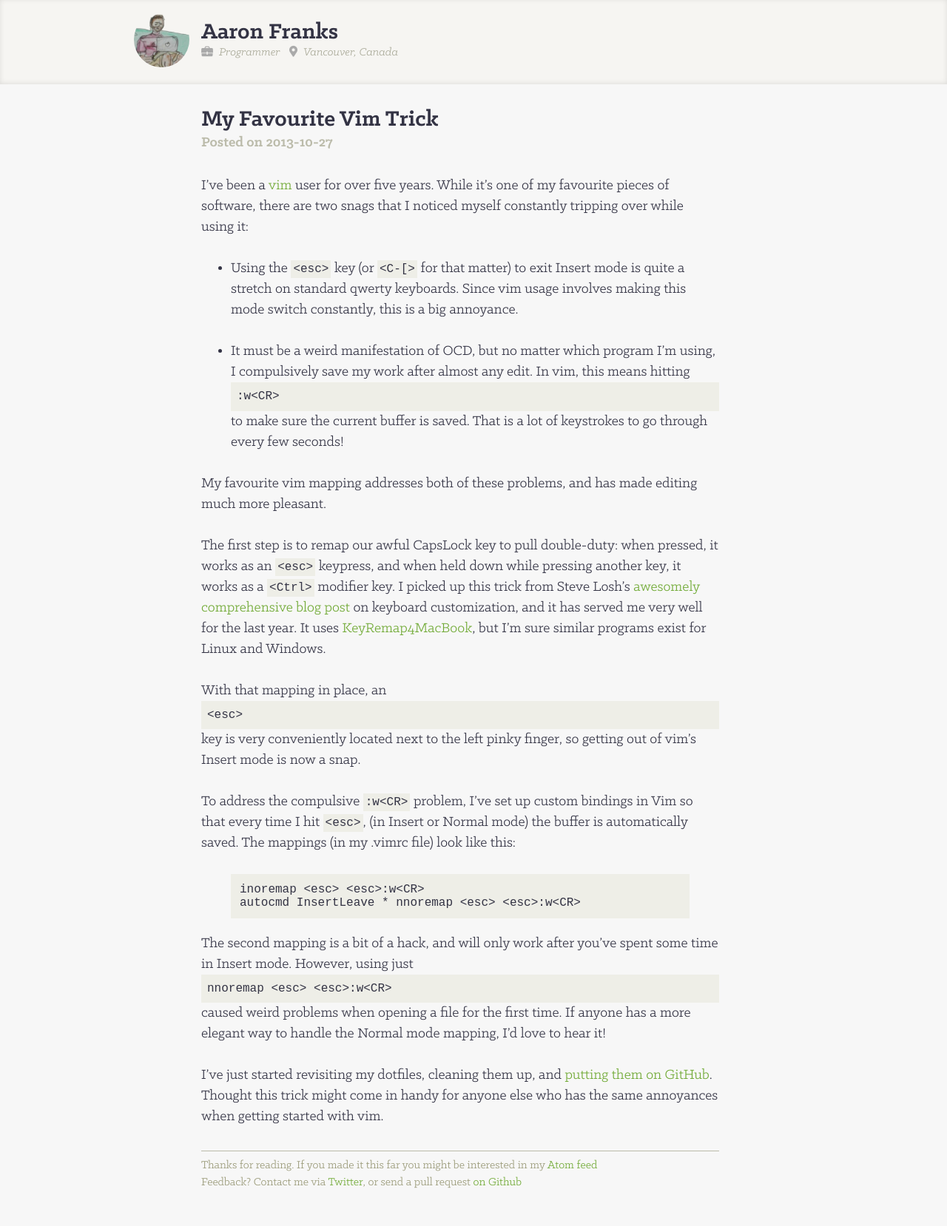
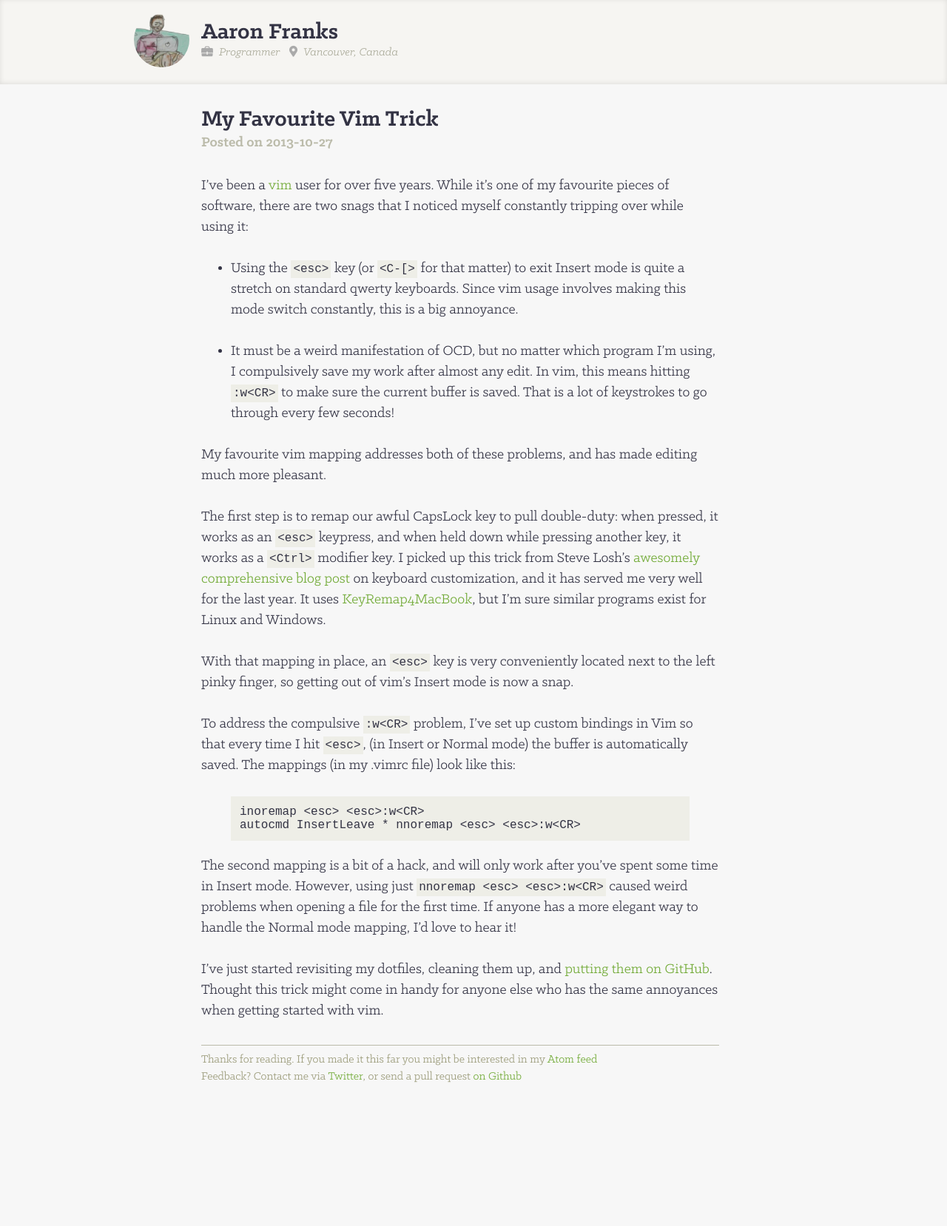
Before and after one commit to af/af.github.com, a Jekyll site: the page built from _posts/2013-10-27-favourite-vim-trick.md, in a window 1280 px wide. Shown: the whole page at 74% size. Built offline with Jekyll 4.4.1, drawn with Linux system fonts in a browser that asks for light colours; Markdown is read by kramdown in place of the engine named in the settings; after the commit the page ends 1515 px from its top, so only the background shows below that.

Commit message:
Fix wonky <code> css.

```diff
--- a/assets/main.css
+++ b/assets/main.css
@@ -35,8 +35,7 @@ code {
   padding: 3px;
   font-size: 1rem;
 }
-pre code,
-p > code:only-child {
+pre code {
   display: block;
   padding: 0.5rem;
   overflow: auto;
@@ -248,8 +247,7 @@ code {
   padding: 3px;
   font-size: 1rem;
 }
-pre code,
-p > code:only-child {
+pre code {
   display: block;
   padding: 0.5rem;
   overflow: auto;
--- a/styles/_common.styl
+++ b/styles/_common.styl
@@ -39,8 +39,7 @@ code
     padding: 3px
     font-size: 1rem
 
-    pre &,
-    p > &:only-child
+    pre &
         display: block
         padding: 0.5rem
         overflow: auto
```
